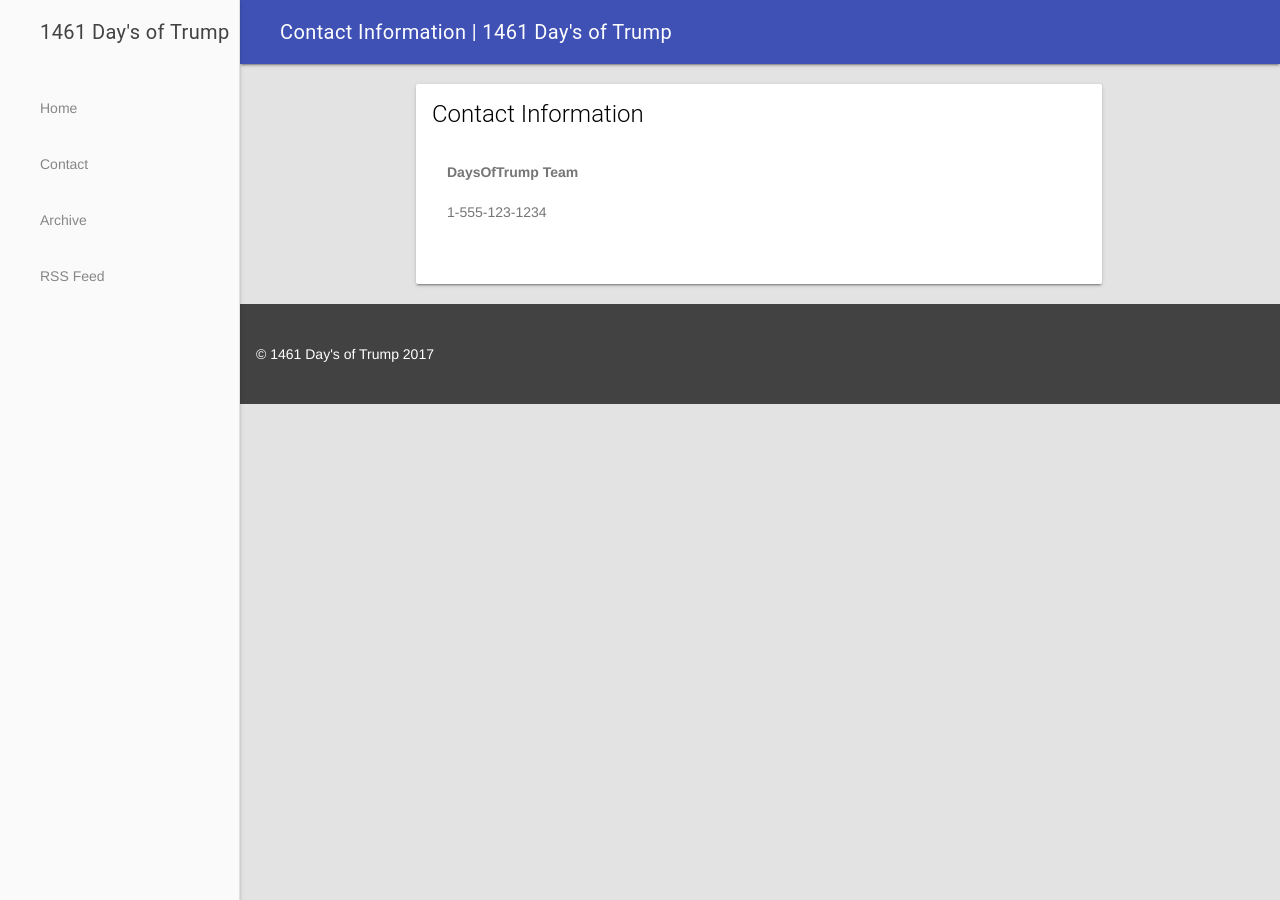
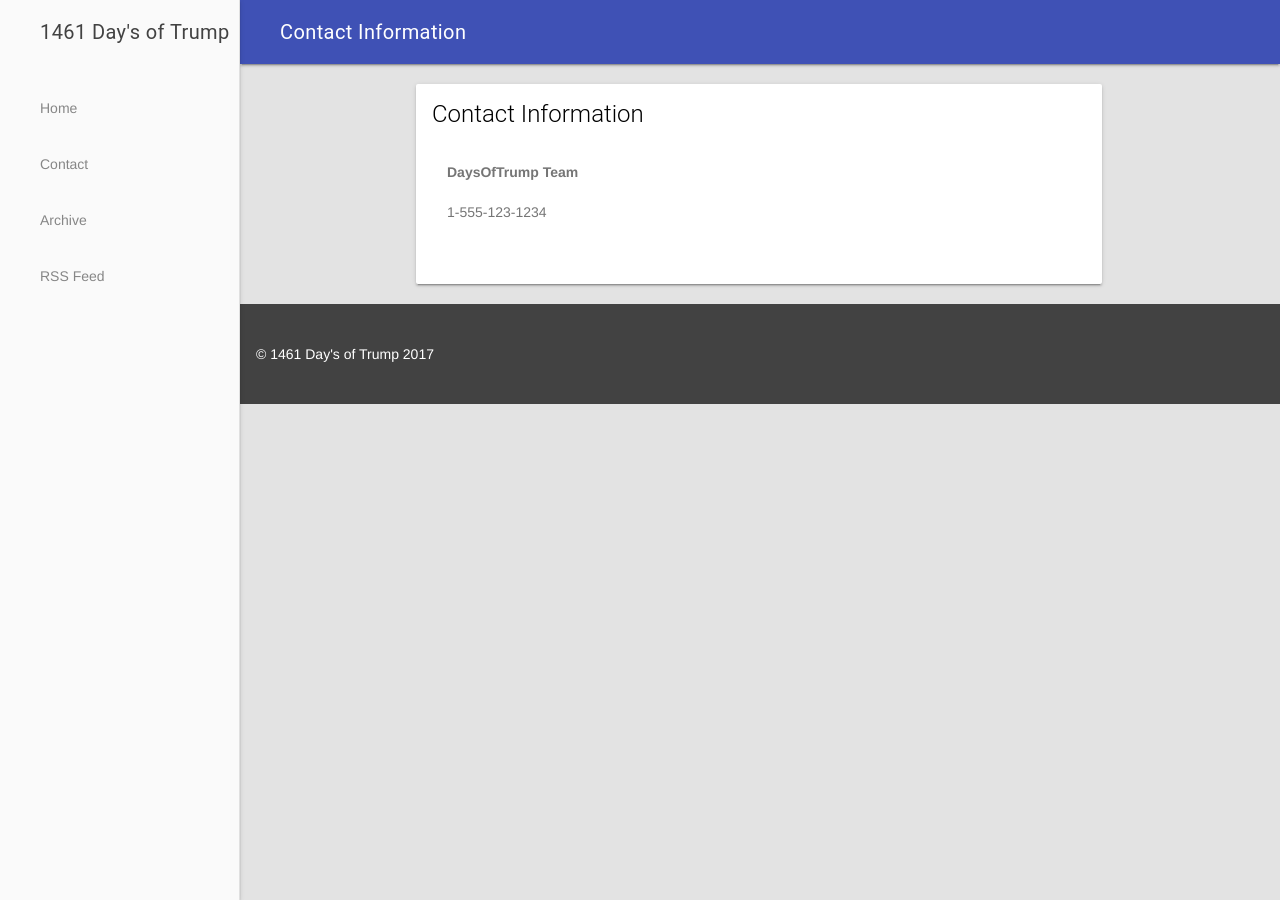
Before and after one commit to DaysOfTrump/DaysOfTrump.github.io, a Jekyll site: the page built from contact.html, in a window 1280 px wide. Built offline with Jekyll 4.4.1, drawn with Linux system fonts in a browser that asks for light colours.

Commit message:
Update default.html

```diff
--- a/_layouts/default.html
+++ b/_layouts/default.html
@@ -19,7 +19,7 @@
 		<div class="mdl-layout mdl-js-layout mdl-layout--fixed-drawer mdl-layout--fixed-header">
 			<header class="mdl-layout__header">
 				<div class="mdl-layout__header-row">
-					<span class="mdl-layout-title">{% if page.title %} {{ page.title }} | {% endif %} {{ site.name }}</span>
+					<span class="mdl-layout-title">{% if page.title %}{{ page.title }}{% else %}{{ site.name }}{% endif %}</span>
 					<div class="mdl-layout-spacer"></div>
 				</div>
 			</header>
```
